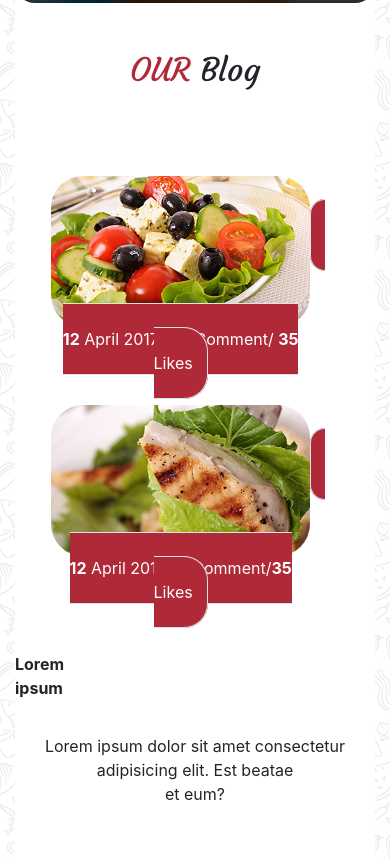
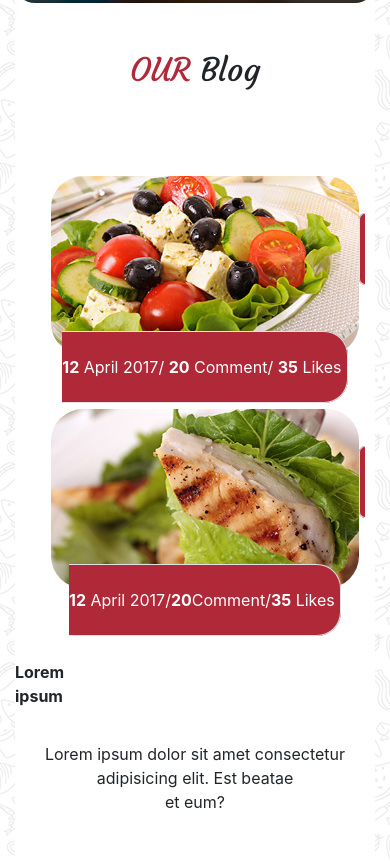
Before and after one commit to adilkedjar/git_bootstrap_les_chefs, a website: page html/index.html in a window 390 px wide. Shown: the part 9455-10317 px from the top of the page. Drawn offline with nearby package versions, Linux system fonts and the light colour scheme.

Commit message:
Fin complète du site du chef avec carousel et est responsive mis a jour a 19h35 le mardi 8 janvier 2019

```diff
--- a/sass/style.sass
+++ b/sass/style.sass
@@ -162,7 +162,7 @@ header
 .bordeer
     border-radius: 1.5rem
     background-color: #b02939
-    padding: 25px 14px
+    padding: 25px 5px
     text-decoration: none !important
     color: white
     &:hover
@@ -384,10 +384,10 @@ header
     width: 100%
 
 .taille
-    width: 80%
+    width: 95%
 
 .lorem
-        margin-right: 23.8rem
+        margin-right: 20.5rem
         padding-bottom: 5%
 
 .blo
```
Also changed, not shown: css/style.css.
